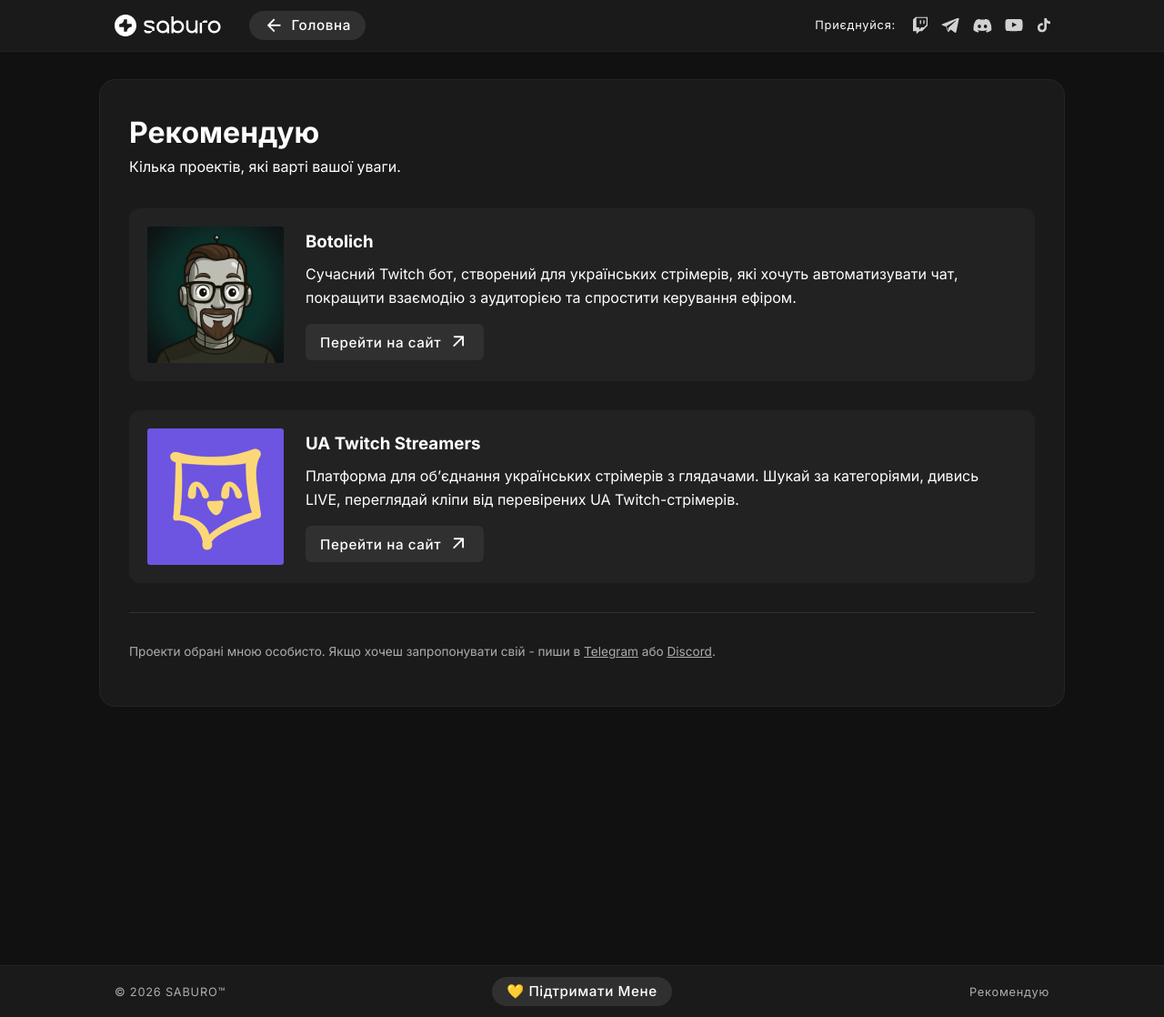
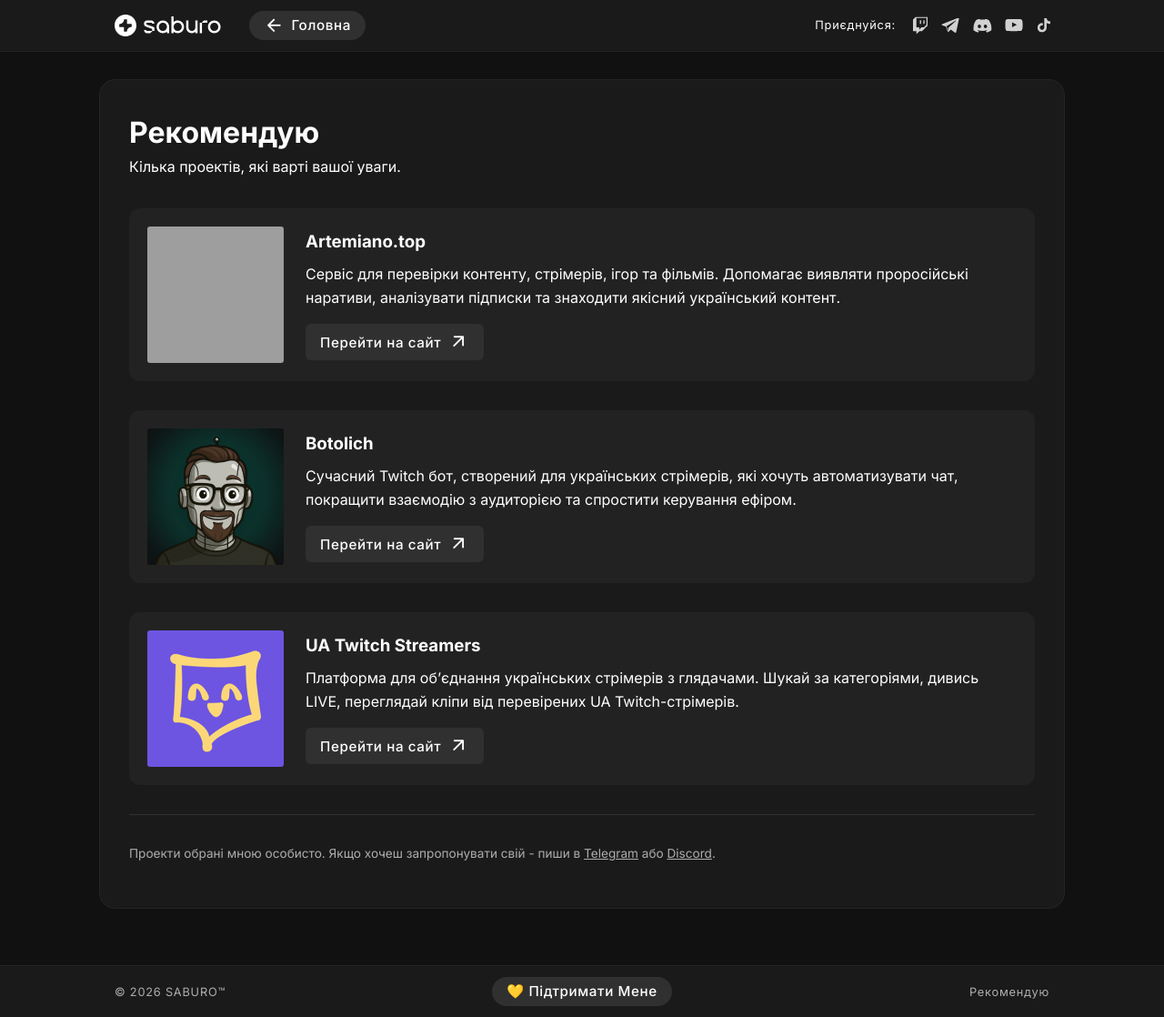
Before and after one commit to iamsaburo/iamsaburo.github.io, a Jekyll site: the page built from _blocks/2026-06-02-rekomenduyu.md, in a window 1280 px wide and 1118 px high. Shown: the whole window at 91% size. Built offline with Jekyll 4.4.1, drawn with Linux system fonts in a browser that asks for light colours; grey boxes are pictures that could not be loaded.

Commit message:
Update _blocks/2026-06-02-rekomenduyu.md (via Pages CMS)

```diff
--- a/_blocks/2026-06-02-rekomenduyu.md
+++ b/_blocks/2026-06-02-rekomenduyu.md
@@ -15,6 +15,19 @@ embed_max_width: 500px
 
 <div style="display: flex; flex-wrap: wrap; gap: 2rem; margin: 2rem 0;">
 
+
+  <!-- Artemiano.top -->
+  <div style="display: flex; flex-wrap: wrap; align-items: center; gap: 1.5rem; background: var(--sur2); border-radius: 12px; padding: 1.25rem; width: 100%;">
+    <img src="https://raw.githubusercontent.com/iamsaburo/iamsaburo.github.io/refs/heads/main/webp/rec_artemiano_top.webp" alt="Artemiano.top" style="width: 150px; height: 150px; object-fit: cover; border-radius: 3px;">
+    <div style="flex: 1; min-width: 200px;">
+      <h3 style="margin: 0 0 0.5rem 0; font-weight: 700;">Artemiano.top</h3>
+      <p style="margin: 0 0 1rem 0;">Сервіс для перевірки контенту, стрімерів, ігор та фільмів. Допомагає виявляти проросійські наративи, аналізувати підписки та знаходити якісний український контент.</p>
+      <a class="btn-saburo" data-visual="pill" data-icon-position="after" data-icon-visual="arrow_outward" href="https://artemiano.top/" target="_blank" rel="noopener noreferrer" style="--btn-w:auto; --btn-h:40px; --radius:6px;">
+        <span class="btn-label">Перейти на сайт</span>
+        <span class="material-icons-round btn-icon-visual">arrow_outward</span>
+      </a>
+    </div>
+  </div>
 
   <!--  Botolich -->
   <div style="display: flex; flex-wrap: wrap; align-items: center; gap: 1.5rem; background: var(--sur2); border-radius: 12px; padding: 1.25rem; width: 100%;">
```
